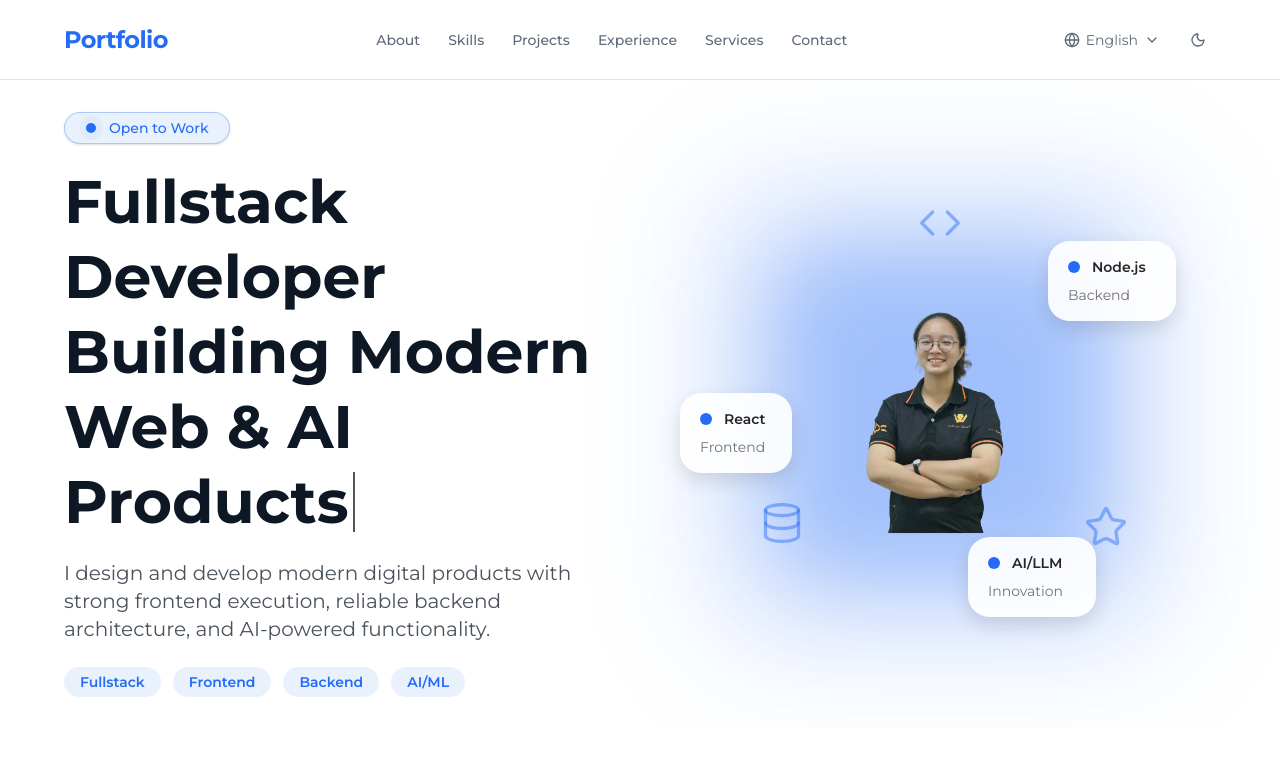
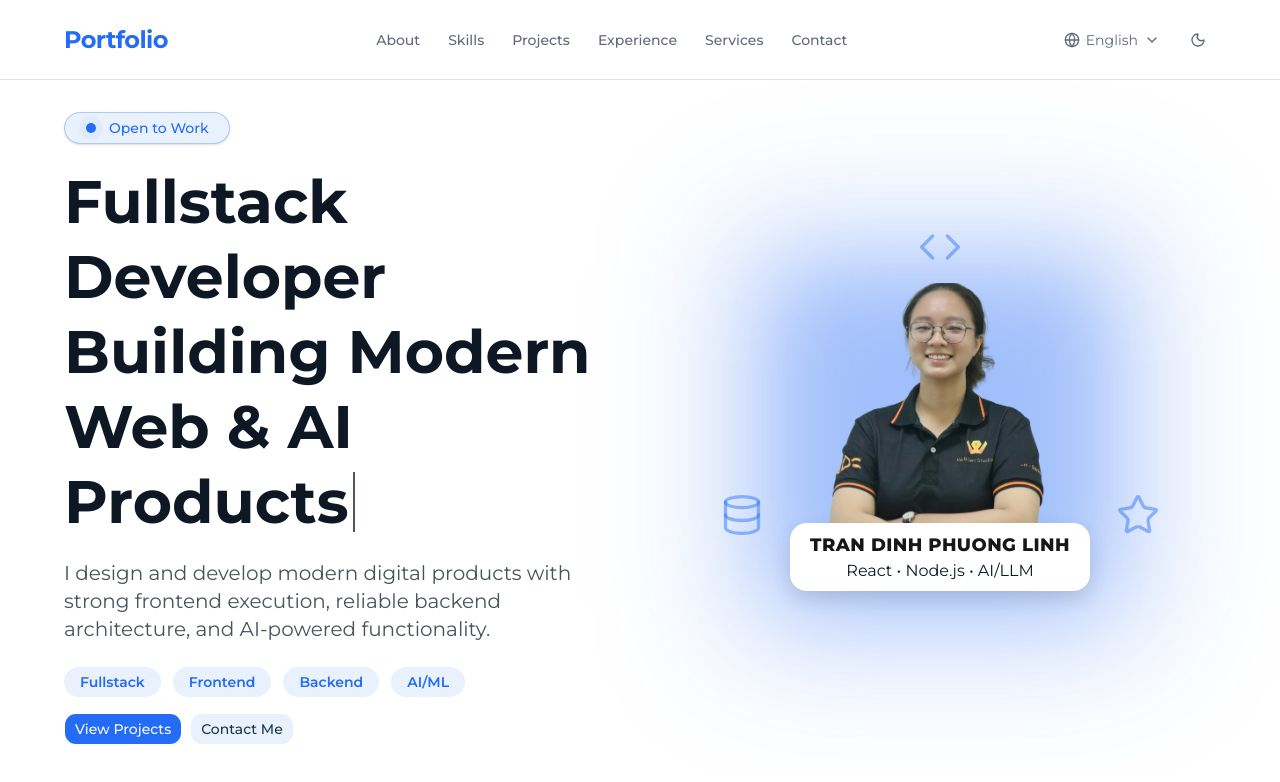
Before and after one commit to Phluynhh/Portfolio, a Next.js app: page / in a window 1280 px wide. Shown: the top 782 px of the page. Built offline with nearby package versions, Linux system fonts and the light colour scheme.

Commit message:
feat: Refactor code structure for improved readability and maintainability

```diff
--- a/src/components/graphics/Decorations.tsx
+++ b/src/components/graphics/Decorations.tsx
@@ -14,9 +14,10 @@ export default function Decorations() {
           <div className="absolute w-full h-full rounded-[32px] bg-primary/45 blur-[35px]"></div>
         </div>
         <div className="absolute inset-0 z-10 flex items-center justify-center">
+          <div className="flex flex-col items-center">
             <div className="relative h-60 w-60">
               <Image
-              src="/avatar.png"
+                src="/body.png"
                 alt="Avatar"
                 fill
                 className="object-cover"
@@ -24,11 +25,18 @@ export default function Decorations() {
                 priority
               />
             </div>
+            <div className="items-center text-center rounded-xl bg-white px-5 py-2 shadow-[0_8px_20px_rgba(0,0,0,0.12)]">
+              <p className="whitespace-nowrap text-lg font-extrabold tracking-wide text-neutral-900">
+                TRAN DINH PHUONG LINH
+              </p>
+              <p>React • Node.js • AI/LLM</p>
+            </div>
+          </div>
         </div>
         {/* Rotating square */}
         <div className="absolute inset-0 border-[1.25] border-primary/50 rounded-2xl animate-spin animation-duration-[15s]"></div>
         {/* FE icon */}
-        <div className="absolute -left-10 bottom-2 text-primary/45 icon-bounce">
+        <div className="absolute -left-20 bottom-10 text-primary/45 icon-bounce">
           <Database size={44} strokeWidth={1.8} />
         </div>
 
@@ -38,36 +46,36 @@ export default function Decorations() {
         </div>
 
         {/* AI icon */}
-        <div className="absolute -right-12 bottom-1 text-primary/45 icon-bounce icon-bounce-delay-2">
+        <div className="absolute -right-20 bottom-10 text-primary/45 icon-bounce icon-bounce-delay-2">
           <Star size={44} strokeWidth={1.8} />
         </div>
 
         {/* FE card */}
-        <div className="absolute -left-30 bottom-20 w-28 rounded-2xl bg-white/90 shadow-[0_8px_20px_rgba(0,0,0,0.12)] px-5 py-4">
+        {/* <div className="absolute -left-30 bottom-20 w-28 rounded-2xl bg-white/90 shadow-[0_8px_20px_rgba(0,0,0,0.12)] px-5 py-4">
           <div className="flex items-center gap-3">
             <div className="w-3 h-3 rounded-full bg-primary"></div>
             <p className="text-sm font-semibold text-neutral-800">React</p>
           </div>
           <p className="mt-2 text-sm text-neutral-500">Frontend</p>
-        </div>
+        </div> */}
 
         {/* BE card */}
-        <div className="absolute -right-24 -top-8 w-32 rounded-2xl bg-white/90 shadow-[0_8px_20px_rgba(0,0,0,0.12)] px-5 py-4">
+        {/* <div className="absolute -right-24 -top-2 w-32 rounded-2xl bg-white/90 shadow-[0_8px_20px_rgba(0,0,0,0.12)] px-5 py-4">
           <div className="flex items-center gap-3">
             <div className="w-3 h-3 rounded-full bg-primary"></div>
             <p className="text-sm font-semibold text-neutral-800">Node.js</p>
           </div>
           <p className="mt-2 text-sm text-neutral-500">Backend</p>
-        </div>
+        </div> */}
 
         {/* AI card */}
-        <div className="absolute -right-4 -bottom-16 w-32 rounded-2xl bg-white/90 shadow-[0_8px_20px_rgba(0,0,0,0.12)] px-5 py-4">
+        {/* <div className="absolute -left-20 -top-10 w-32 rounded-2xl bg-white/90 shadow-[0_8px_20px_rgba(0,0,0,0.12)] px-5 py-4">
           <div className="flex items-center gap-3">
             <div className="w-3 h-3 rounded-full bg-primary"></div>
             <p className="text-sm font-semibold text-neutral-800">AI/LLM</p>
           </div>
           <p className="mt-2 text-sm text-neutral-500">Innovation</p>
-        </div>
+        </div> */}
       </div>
     </div>
   );
--- a/src/components/ui/Overall.tsx
+++ b/src/components/ui/Overall.tsx
@@ -2,7 +2,7 @@
 
 import { useEffect, useState } from "react";
 import Decorations from "../graphics/Decorations";
-
+import { Button } from "@/components/ui/button";
 export default function Overall() {
   const headline = "Fullstack Developer Building Modern Web & AI Products";
   const skills = ["Fullstack", "Frontend", "Backend", "AI/ML"];
@@ -61,6 +61,13 @@ export default function Overall() {
               </span>
             ))}
           </div>
+
+          <div className="mt-4">
+            <Button>View Projects</Button>
+            <Button variant={"secondary"} className="ml-2">
+              Contact Me
+            </Button>
+          </div>
         </div>
 
         <div className="relative hidden h-136 w-full lg:block lg:w-1/2">
```
Also changed, not shown: public/avatar.png (deleted), public/body.png (added). Lines whose indentation alone changed are shown as unchanged.
